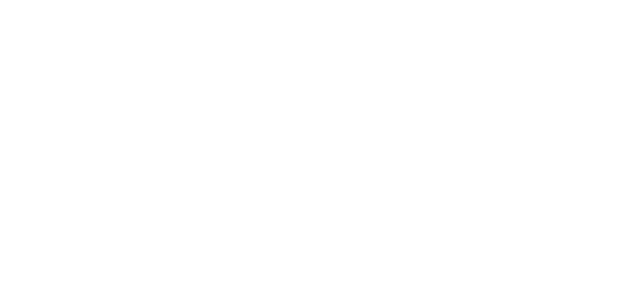
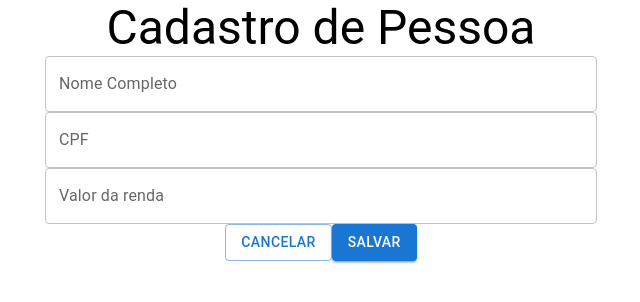
Before and after one commit to mcastro161096/CrudPessoaFisicaFront, a React (Create React App) app in the folder crud-pessoafisica/: page / in a window 1280 px wide. Shown: the top 302 px of the page, without its empty margins (319-959 px from the left). Built offline with nearby package versions, Linux system fonts and the light colour scheme.

Commit message:
Criando componente para o formulário e o index.

```diff
--- a/crud-pessoafisica/src/App.js
+++ b/crud-pessoafisica/src/App.js
@@ -1,9 +1,20 @@
-import logo from './logo.svg';
+import React from 'react';
+import { Container, Typography } from '@mui/material';
+
+import CadastroPessoa from './Components/CadastroPessoa';
+//import logo from './logo.svg';
 import './App.css';
 
 function App() {
   return (
     <div className="App">
+      <Typography variant="h3" component="h1" align="center">
+        Cadastro de Pessoa
+      </Typography>
+      <Container component="article" maxWidth="sm">
+        <CadastroPessoa />
+      </Container>
+
     </div>
   );
 }
--- /dev/null
+++ b/crud-pessoafisica/src/Components/CadastroPessoa/Form/Form.js
@@ -0,0 +1,20 @@
+import React from "react";
+import Button from '@mui/material/Button';
+import { TextField, Typography, Container, Skeleton } from '@mui/material';
+
+function Form() {
+    return (
+        <>
+            <form>
+                <TextField fullWidth label="Nome Completo" variant="outlined" />
+                <TextField fullWidth label="CPF" variant="outlined" />
+                <TextField fullWidth label="Valor da renda" variant="outlined" />
+
+                <Button type="submit" variant="outlined"> Cancelar</Button>
+                <Button type="submit" variant="contained"> Salvar</Button>
+            </form>
+        </>
+                );
+}
+
+                export default Form;
--- /dev/null
+++ b/crud-pessoafisica/src/Components/CadastroPessoa/index.js
@@ -0,0 +1,12 @@
+import React from "react";
+
+import Form from "./Form/Form";
+
+function CadastroPessoa() {
+
+    return (
+        <Form />
+    );
+}
+
+export default CadastroPessoa;
```
